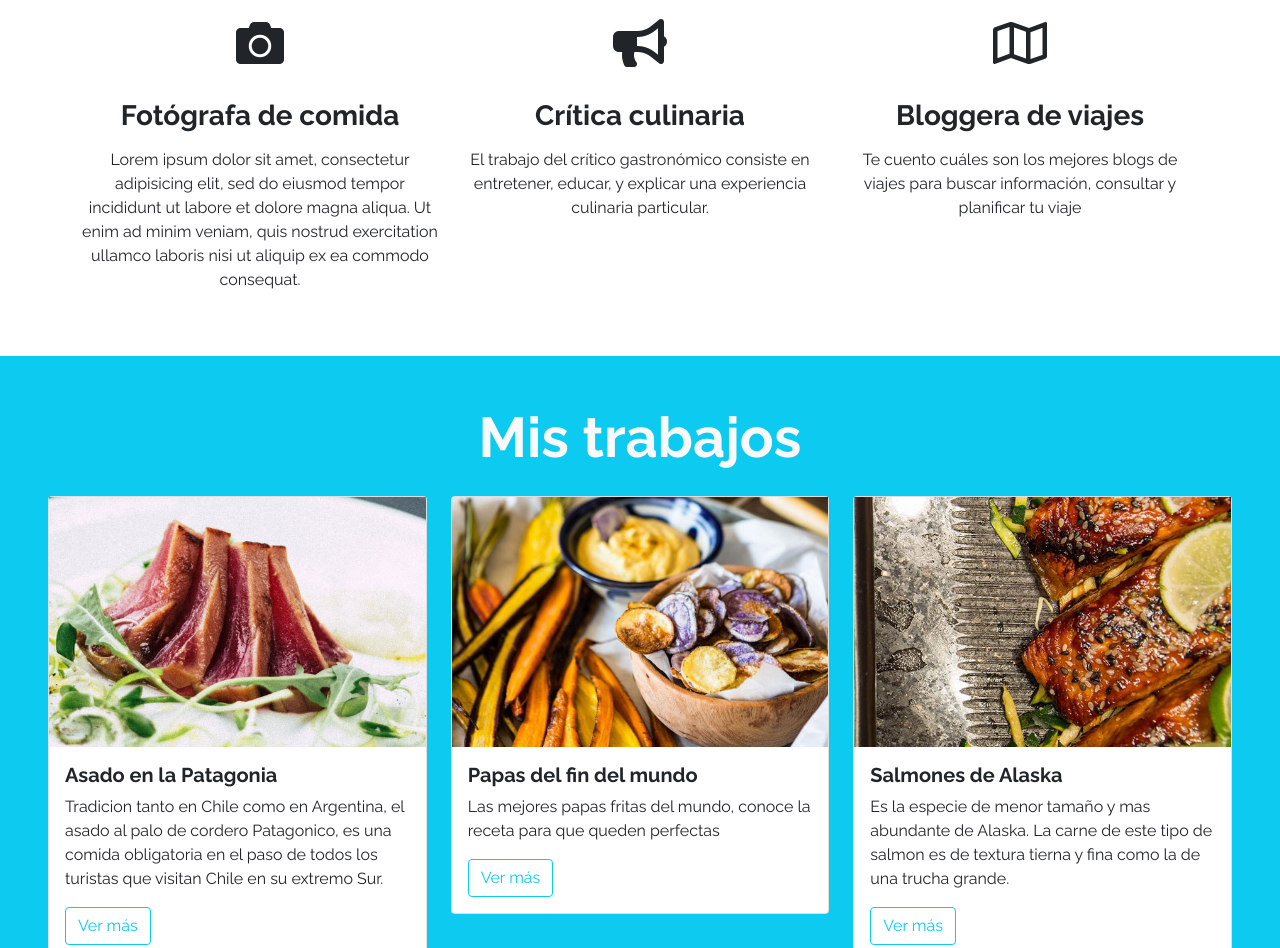
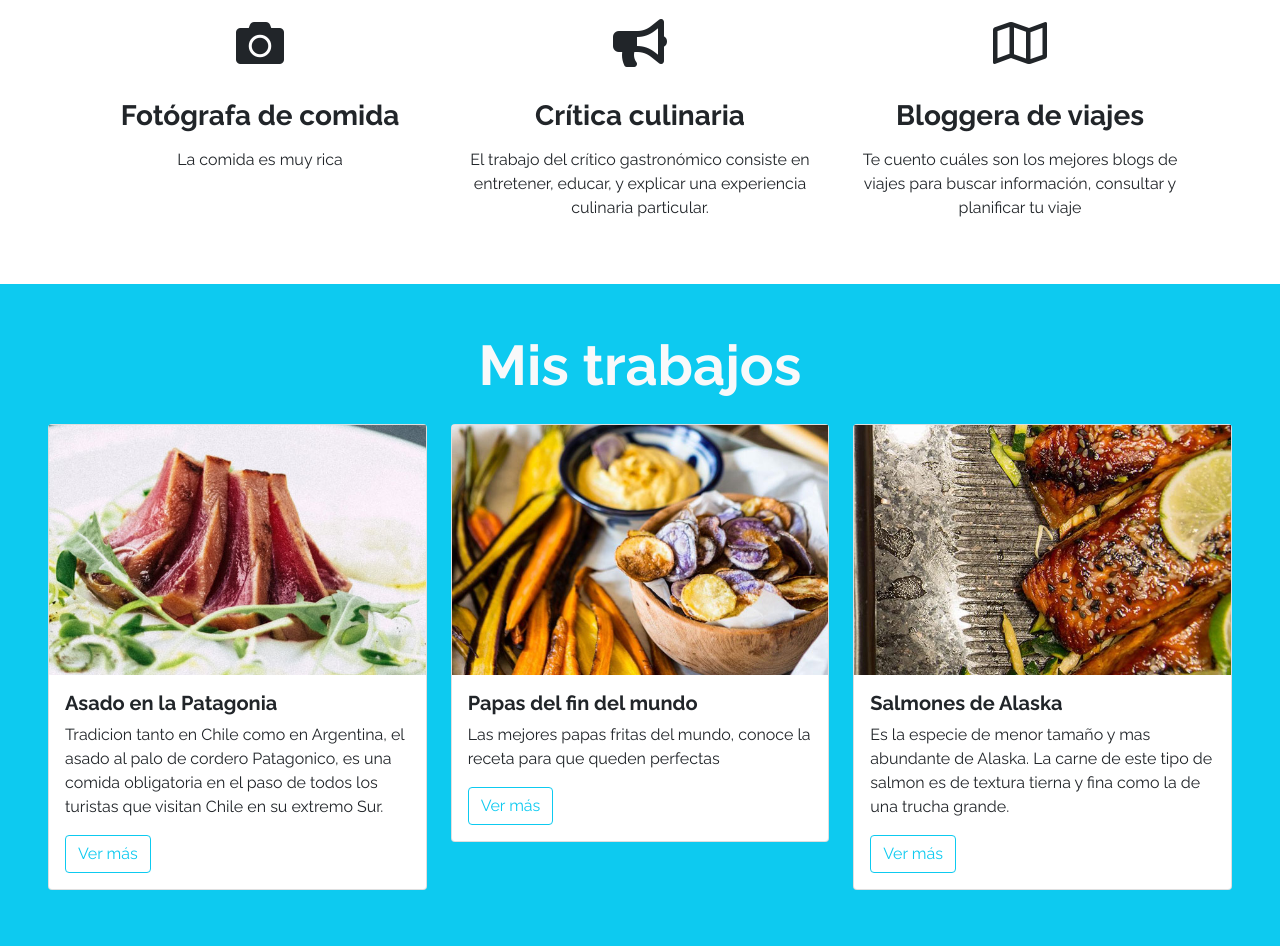
Before and after one commit to camicasme1908/Desafio-5, a plain HTML site: page index.html in a window 1280 px wide. Shown: the part 866-1814 px from the top of the page. Drawn offline with nearby package versions, Linux system fonts and the light colour scheme.

Commit message:
cambio en comida

```diff
--- a/index.html
+++ b/index.html
@@ -79,10 +79,7 @@
                 <i class="fas fa-camera fa-3x my-3"></i>
                 <h3 class="my-3 fw-bold">Fotógrafa de comida</h3>
                 <p class="my-3">
-                    Lorem ipsum dolor sit amet, consectetur adipisicing elit, sed do
-                    eiusmod tempor incididunt ut labore et dolore magna aliqua. Ut enim
-                    ad minim veniam, quis nostrud exercitation ullamco laboris nisi ut
-                    aliquip ex ea commodo consequat.
+                    La comida es muy rica
                 </p>
             </div>
             <div class="col-12 col-md-4">
```
